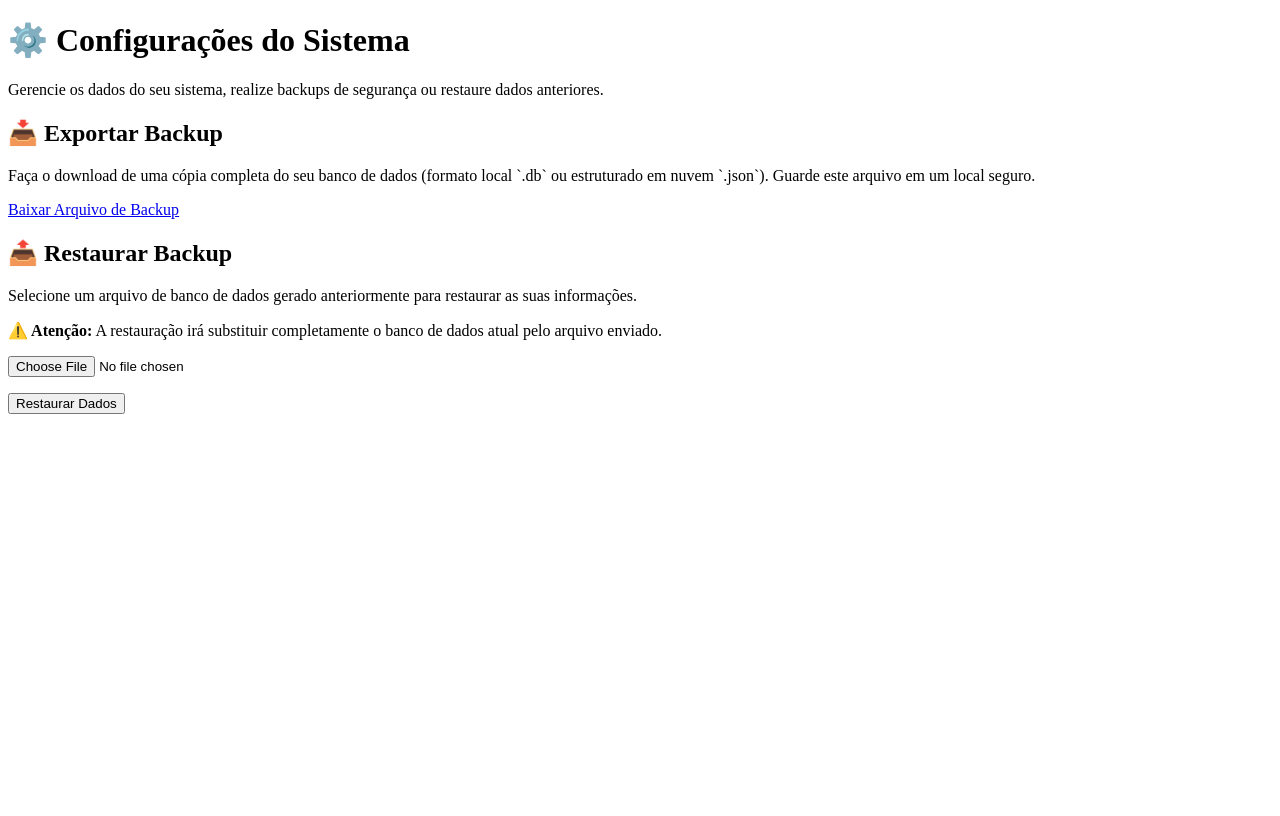
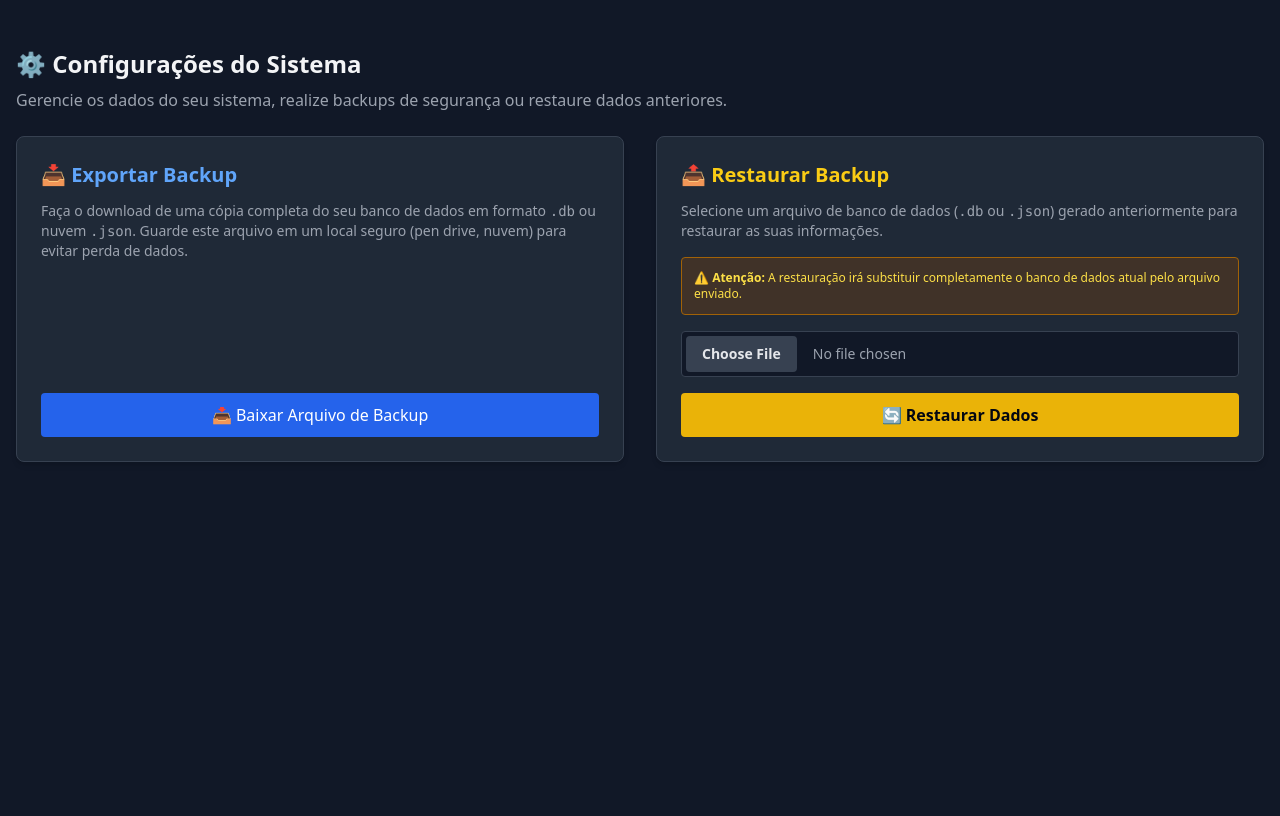
Before and after one commit to sergiohmc2001-ops/projeto-financeiro, a Flask app: page /configuracoes in a window 1280 px wide. Before the commit the page ends 414 px from the top, so only its background shows below. Run offline with Flask 3, Linux system fonts and the light colour scheme; the visitor is signed in with stand-in values (Sample User, id 1); some libraries are stand-ins or nearby versions.

Commit message:
Restaura o layout visual original com cards e mantem suporte completo a backup hibrido

```diff
--- a/templates/configuracoes.html
+++ b/templates/configuracoes.html
@@ -2,50 +2,75 @@
 <html lang="pt-BR">
 <head>
     <meta charset="UTF-8">
+    <meta name="viewport" content="width=device-width, initial-scale=1.0">
     <title>Configurações - Balanc$</title>
+    <!-- Mantém o CSS global do projeto que renderiza a barra de topo e o tema -->
+    <link rel="stylesheet" href="{{ url_for('static', filename='css/style.css') }}">
+    <!-- Se o seu projeto usa Tailwind via CDN ou arquivo local, garanta que os estilos base estejam carregados -->
+    <script src="https://cdn.tailwindcss.com"></script>
 </head>
-<body>
+<body class="bg-gray-900 text-gray-100 min-h-screen">
 
-    {% with messages = get_flashed_messages(with_categories=true) %}
-        {% if messages %}
-            <ul>
+    <!-- Se o seu projeto utiliza um template base (ex: extends 'base.html'), você pode encapsular o conteúdo abaixo.
+         Como o arquivo está estruturado de forma avulsa conforme sua imagem, mantemos a barra e o layout idênticos: -->
+
+    <!-- Mensagens Flash -->
+    <div class="container mx-auto px-4 mt-4">
+        {% with messages = get_flashed_messages(with_categories=true) %}
+            {% if messages %}
                 {% for category, message in messages %}
-                    {% if category == 'danger' %}
-                        <li style="color: red;">{{ message }}</li>
-                    {% else %}
-                        <li style="color: green;">{{ message }}</li>
-                    {% endif %}
+                    <div class="p-4 mb-4 rounded bg-red-900/60 border border-red-700 text-white flex justify-between items-center">
+                        <span>{{ message }}</span>
+                    </div>
                 {% endfor %}
-            </ul>
-        {% endif %}
-    {% endwith %}
+            {% endif %}
+        {% endwith %}
+    </div>
 
-    <h1>⚙️ Configurações do Sistema</h1>
+    <div class="container mx-auto px-4 py-8">
+        <h1 class="text-2xl font-bold mb-2 flex items-center gap-2">⚙️ Configurações do Sistema</h1>
+        <p class="text-gray-400 mb-6">Gerencie os dados do seu sistema, realize backups de segurança ou restaure dados anteriores.</p>
 
-    <p>Gerencie os dados do seu sistema, realize backups de segurança ou restaure dados anteriores.</p>
+        <div class="grid grid-cols-1 md:grid-cols-2 gap-8">
 
-    <h2>📥 Exportar Backup</h2>
+            <!-- Exportar Backup -->
+            <div class="bg-gray-800 p-6 rounded-lg shadow-md border border-gray-700 flex flex-col justify-between">
+                <div>
+                    <h2 class="text-xl font-semibold mb-3 text-blue-400 flex items-center gap-2">📥 Exportar Backup</h2>
+                    <p class="text-gray-400 mb-6 text-sm">
+                        Faça o download de uma cópia completa do seu banco de dados em formato <code>.db</code> ou nuvem <code>.json</code>. Guarde este arquivo em um local seguro (pen drive, nuvem) para evitar perda de dados.
+                    </p>
+                </div>
+                <a href="{{ url_for('configuracoes.fazer_backup') }}" class="block text-center bg-blue-600 hover:bg-blue-700 text-white font-medium py-2.5 px-4 rounded transition">
+                    📥 Baixar Arquivo de Backup
+                </a>
+            </div>
 
-    <p>Faça o download de uma cópia completa do seu banco de dados (formato local `.db` ou estruturado em nuvem `.json`). Guarde este arquivo em um local seguro.</p>
+            <!-- Restaurar Backup -->
+            <div class="bg-gray-800 p-6 rounded-lg shadow-md border border-gray-700 flex flex-col justify-between">
+                <div>
+                    <h2 class="text-xl font-semibold mb-3 text-yellow-400 flex items-center gap-2">📤 Restaurar Backup</h2>
+                    <p class="text-gray-400 mb-4 text-sm">
+                        Selecione um arquivo de banco de dados (<code>.db</code> ou <code>.json</code>) gerado anteriormente para restaurar as suas informações.
+                    </p>
 
-    <p><a href="{{ url_for('configuracoes.fazer_backup') }}">Baixar Arquivo de Backup</a></p>
+                    <div class="bg-yellow-900/40 border border-yellow-700 p-3 rounded mb-4 text-xs text-yellow-300">
+                        ⚠️ <strong>Atenção:</strong> A restauração irá substituir completamente o banco de dados atual pelo arquivo enviado.
+                    </div>
+                </div>
 
-    <h2>📤 Restaurar Backup</h2>
+                <form action="{{ url_for('configuracoes.restaurar_backup') }}" method="POST" enctype="multipart/form-data" class="space-y-4">
+                    <div>
+                        <input type="file" name="arquivo_db" accept=".db,.json" required class="block w-full text-sm text-gray-400 file:mr-4 file:py-2 file:px-4 file:rounded file:border-0 file:text-sm file:font-semibold file:bg-gray-700 file:text-gray-200 hover:file:bg-gray-600 border border-gray-700 rounded p-1 bg-gray-900">
+                    </div>
+                    <button type="submit" class="w-full bg-yellow-500 hover:bg-yellow-600 text-gray-950 font-bold py-2.5 px-4 rounded transition">
+                        🔄 Restaurar Dados
+                    </button>
+                </form>
+            </div>
 
-    <p>Selecione um arquivo de banco de dados gerado anteriormente para restaurar as suas informações.</p>
-
-    <p>
-        <strong>⚠️ Atenção:</strong> A restauração irá substituir completamente o banco de dados atual pelo arquivo enviado.
-    </p>
-
-    <form action="{{ url_for('configuracoes.restaurar_backup') }}" method="POST" enctype="multipart/form-data">
-        <p>
-            <input type="file" name="arquivo_db" accept=".db,.json" required>
-        </p>
-        <p>
-            <button type="submit">Restaurar Dados</button>
-        </p>
-    </form>
+        </div>
+    </div>
 
 </body>
 </html>
```
